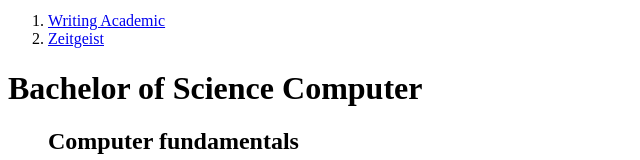
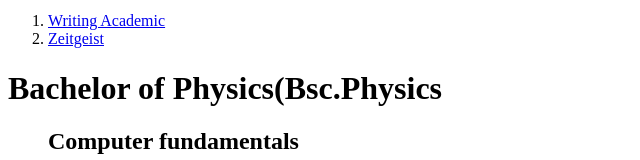
Before and after one commit to jaseem1999/Bsc, a plain HTML site: page index.html in a window 1280 px wide. Shown: the part 204-364 px from the top of the page, without its empty margins (0-640 px from the left). Drawn offline with Linux system fonts and the light colour scheme.

Commit message:
Update index.html
mistake

```diff
--- a/index.html
+++ b/index.html
@@ -17,7 +17,7 @@
         <li><a href="Writing for Academic - SLM 2019 Admn..pdf" download ="writing Academic.pdf">Writing Academic</a></li>
         <Li><a href="Zeitgeist SLM - 2019 Admn..pdf" download="zeitgeist.pdf">Zeitgeist</a></Li>
     </ol>
-    <h1>Bachelor of Science Computer</h1>
+    <h1>Bachelor of Physics(Bsc.Physics</h1>
     <Ol start="1">
         <h2>Computer fundamentals</h2>
         <li><a href="Boolean Algebra  computer fundamentals.pdf" download="boolean.pdf">Module 2 Boolean Algebra</a></li>
```
